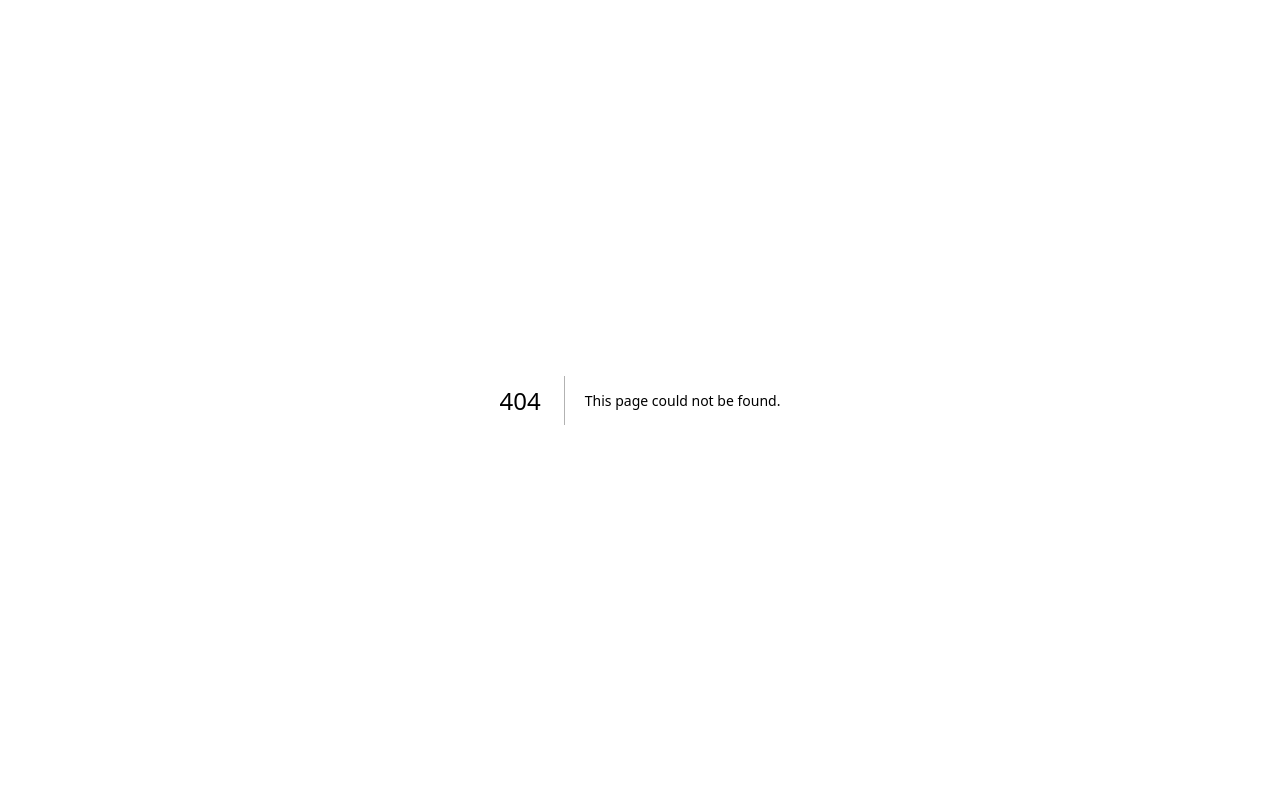
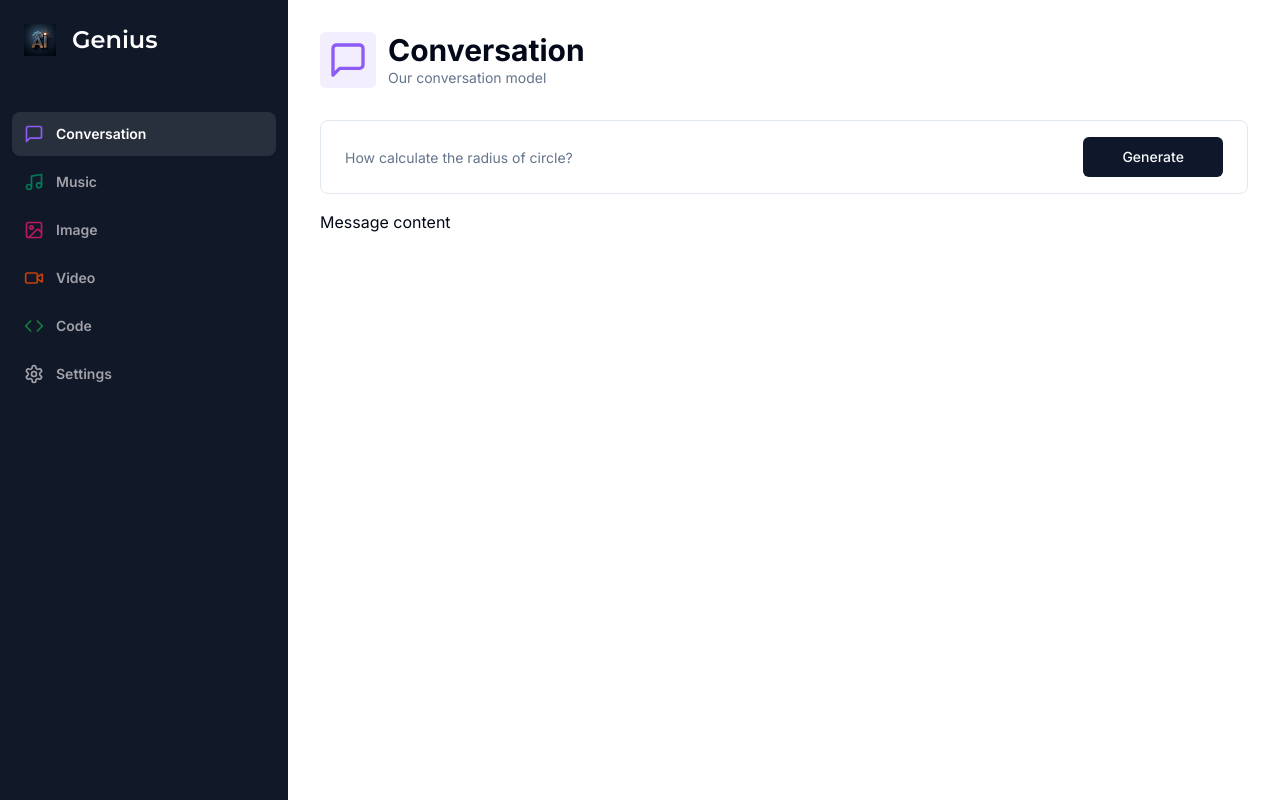
Before and after one commit to nathsouzadev/ai-saas, a Next.js app: page /conversation in a window 1280 px wide. Before the commit this address had no page. Built offline with nearby package versions, Linux system fonts and the light colour scheme.

Commit message:
[feat]create conversation page

```diff
--- /dev/null
+++ b/app/(dashboard)/(routes)/conversation/constants.ts
@@ -0,0 +1,5 @@
+import * as z from "zod";
+
+export const formSchema = z.object({
+  prompt: z.string().min(1, { message: "Prompt is required" }),
+});
--- /dev/null
+++ b/app/(dashboard)/(routes)/conversation/page.tsx
@@ -0,0 +1,71 @@
+"use client";
+
+import * as z from "zod";
+import Heading from "@/components/heading";
+import { MessageSquare } from "lucide-react";
+import { useForm } from "react-hook-form";
+import { formSchema } from "./constants";
+import { zodResolver } from "@hookform/resolvers/zod";
+import { Form, FormControl, FormField, FormItem } from "@/components/ui/form";
+import { Input } from "@/components/ui/input";
+import { Button } from "@/components/ui/button";
+
+const ConversationPage = () => {
+  const form = useForm<z.infer<typeof formSchema>>({
+    resolver: zodResolver(formSchema),
+    defaultValues: {
+      prompt: "",
+    },
+  });
+
+  const isLoading = form.formState.isSubmitting;
+  const onSubmit = async (values: z.infer<typeof formSchema>) =>
+    console.log(values);
+
+  return (
+    <div>
+      <Heading
+        title="Conversation"
+        description="Our conversation model"
+        icon={MessageSquare}
+        iconColor="text-violet-500"
+        bgColor="bg-violet-500/10"
+      />
+      <div className="px-4 lg:px-8">
+        <div>
+          <Form {...form}>
+            <form
+              onSubmit={form.handleSubmit(onSubmit)}
+              className="rounded-lg border w-full p-4 px-3 md:px-6 focus-within:shadow-sm grid grid-cols-12 gap-2"
+            >
+              <FormField
+                name="prompt"
+                render={({ field }) => (
+                  <FormItem className="col-span-12 lg:col-span-10">
+                    <FormControl className="m-0 p-0">
+                      <Input
+                        className="border-0 outline-0 focus-visible:ring-0 focus-visible:ring-transparent"
+                        disabled={isLoading}
+                        placeholder="How calculate the radius of circle?"
+                        {...field}
+                      />
+                    </FormControl>
+                  </FormItem>
+                )}
+              />
+              <Button
+                className="col-span-12 lg:col-span-2 w-full"
+                disabled={isLoading}
+              >
+                Generate
+              </Button>
+            </form>
+          </Form>
+        </div>
+        <div className="space-y-4 mt-4">Message content</div>
+      </div>
+    </div>
+  );
+};
+
+export default ConversationPage;
--- a/app/routes.ts
+++ b/app/routes.ts
@@ -25,6 +25,13 @@
     bgColor: "bg-violet-500/10",
   },
   {
+    label: "Music",
+    icon: MusicIcon,
+    href: "/music",
+    color: "text-emerald-700",
+    bgColor: "bg-emerald-700/10",
+  },
+  {
     label: "Image",
     icon: ImageIcon,
     href: "/image",
@@ -37,13 +44,6 @@
     href: "/video",
     color: "text-orange-700",
     bgColor: "bg-orange-700/10",
-  },
-  {
-    label: "Music",
-    icon: MusicIcon,
-    href: "/music",
-    color: "text-emerald-700",
-    bgColor: "bg-emerald-700/10",
   },
   {
     label: "Code",
--- /dev/null
+++ b/components/heading.tsx
@@ -0,0 +1,32 @@
+import { cn } from "@/lib/utils";
+import { LucideIcon } from "lucide-react";
+
+interface HeadingProps {
+  title: string;
+  description: string;
+  icon: LucideIcon;
+  iconColor?: string;
+  bgColor?: string;
+}
+
+const Heading = ({
+  title,
+  description,
+  icon: Icon,
+  iconColor,
+  bgColor,
+}: HeadingProps) => {
+  return (
+    <div className="px-4 lg:px-8 flex items-center gap-x-3 mb-8">
+      <div className={cn("p-2 w-fit rounded-md", bgColor)}>
+        <Icon className={cn("w-10 h-10", iconColor)} />
+      </div>
+      <div>
+        <h2 className="text-3xl font-bold">{title}</h2>
+        <p className="text-sm text-muted-foreground">{description}</p>
+      </div>
+    </div>
+  );
+};
+
+export default Heading;
--- /dev/null
+++ b/components/ui/form.tsx
@@ -0,0 +1,176 @@
+import * as React from "react"
+import * as LabelPrimitive from "@radix-ui/react-label"
+import { Slot } from "@radix-ui/react-slot"
+import {
+  Controller,
+  ControllerProps,
+  FieldPath,
+  FieldValues,
+  FormProvider,
+  useFormContext,
+} from "react-hook-form"
+
+import { cn } from "@/lib/utils"
+import { Label } from "@/components/ui/label"
+
+const Form = FormProvider
+
+type FormFieldContextValue<
+  TFieldValues extends FieldValues = FieldValues,
+  TName extends FieldPath<TFieldValues> = FieldPath<TFieldValues>
+> = {
+  name: TName
+}
+
+const FormFieldContext = React.createContext<FormFieldContextValue>(
+  {} as FormFieldContextValue
+)
+
+const FormField = <
+  TFieldValues extends FieldValues = FieldValues,
+  TName extends FieldPath<TFieldValues> = FieldPath<TFieldValues>
+>({
+  ...props
+}: ControllerProps<TFieldValues, TName>) => {
+  return (
+    <FormFieldContext.Provider value={{ name: props.name }}>
+      <Controller {...props} />
+    </FormFieldContext.Provider>
+  )
+}
+
+const useFormField = () => {
+  const fieldContext = React.useContext(FormFieldContext)
+  const itemContext = React.useContext(FormItemContext)
+  const { getFieldState, formState } = useFormContext()
+
+  const fieldState = getFieldState(fieldContext.name, formState)
+
+  if (!fieldContext) {
+    throw new Error("useFormField should be used within <FormField>")
+  }
+
+  const { id } = itemContext
+
+  return {
+    id,
+    name: fieldContext.name,
+    formItemId: `${id}-form-item`,
+    formDescriptionId: `${id}-form-item-description`,
+    formMessageId: `${id}-form-item-message`,
+    ...fieldState,
+  }
+}
+
+type FormItemContextValue = {
+  id: string
+}
+
+const FormItemContext = React.createContext<FormItemContextValue>(
+  {} as FormItemContextValue
+)
+
+const FormItem = React.forwardRef<
+  HTMLDivElement,
+  React.HTMLAttributes<HTMLDivElement>
+>(({ className, ...props }, ref) => {
+  const id = React.useId()
+
+  return (
+    <FormItemContext.Provider value={{ id }}>
+      <div ref={ref} className={cn("space-y-2", className)} {...props} />
+    </FormItemContext.Provider>
+  )
+})
+FormItem.displayName = "FormItem"
+
+const FormLabel = React.forwardRef<
+  React.ElementRef<typeof LabelPrimitive.Root>,
+  React.ComponentPropsWithoutRef<typeof LabelPrimitive.Root>
+>(({ className, ...props }, ref) => {
+  const { error, formItemId } = useFormField()
+
+  return (
+    <Label
+      ref={ref}
+      className={cn(error && "text-destructive", className)}
+      htmlFor={formItemId}
+      {...props}
+    />
+  )
+})
+FormLabel.displayName = "FormLabel"
+
+const FormControl = React.forwardRef<
+  React.ElementRef<typeof Slot>,
+  React.ComponentPropsWithoutRef<typeof Slot>
+>(({ ...props }, ref) => {
+  const { error, formItemId, formDescriptionId, formMessageId } = useFormField()
+
+  return (
+    <Slot
+      ref={ref}
+      id={formItemId}
+      aria-describedby={
+        !error
+          ? `${formDescriptionId}`
+          : `${formDescriptionId} ${formMessageId}`
+      }
+      aria-invalid={!!error}
+      {...props}
+    />
+  )
+})
+FormControl.displayName = "FormControl"
+
+const FormDescription = React.forwardRef<
+  HTMLParagraphElement,
+  React.HTMLAttributes<HTMLParagraphElement>
+>(({ className, ...props }, ref) => {
+  const { formDescriptionId } = useFormField()
+
+  return (
+    <p
+      ref={ref}
+      id={formDescriptionId}
+      className={cn("text-sm text-muted-foreground", className)}
+      {...props}
+    />
+  )
+})
+FormDescription.displayName = "FormDescription"
+
+const FormMessage = React.forwardRef<
+  HTMLParagraphElement,
+  React.HTMLAttributes<HTMLParagraphElement>
+>(({ className, children, ...props }, ref) => {
+  const { error, formMessageId } = useFormField()
+  const body = error ? String(error?.message) : children
+
+  if (!body) {
+    return null
+  }
+
+  return (
+    <p
+      ref={ref}
+      id={formMessageId}
+      className={cn("text-sm font-medium text-destructive", className)}
+      {...props}
+    >
+      {body}
+    </p>
+  )
+})
+FormMessage.displayName = "FormMessage"
+
+export {
+  useFormField,
+  Form,
+  FormItem,
+  FormLabel,
+  FormControl,
+  FormDescription,
+  FormMessage,
+  FormField,
+}
--- /dev/null
+++ b/components/ui/input.tsx
@@ -0,0 +1,25 @@
+import * as React from "react"
+
+import { cn } from "@/lib/utils"
+
+export interface InputProps
+  extends React.InputHTMLAttributes<HTMLInputElement> {}
+
+const Input = React.forwardRef<HTMLInputElement, InputProps>(
+  ({ className, type, ...props }, ref) => {
+    return (
+      <input
+        type={type}
+        className={cn(
+          "flex h-10 w-full rounded-md border border-input bg-background px-3 py-2 text-sm ring-offset-background file:border-0 file:bg-transparent file:text-sm file:font-medium placeholder:text-muted-foreground focus-visible:outline-none focus-visible:ring-2 focus-visible:ring-ring focus-visible:ring-offset-2 disabled:cursor-not-allowed disabled:opacity-50",
+          className
+        )}
+        ref={ref}
+        {...props}
+      />
+    )
+  }
+)
+Input.displayName = "Input"
+
+export { Input }
--- /dev/null
+++ b/components/ui/label.tsx
@@ -0,0 +1,26 @@
+"use client"
+
+import * as React from "react"
+import * as LabelPrimitive from "@radix-ui/react-label"
+import { cva, type VariantProps } from "class-variance-authority"
+
+import { cn } from "@/lib/utils"
+
+const labelVariants = cva(
+  "text-sm font-medium leading-none peer-disabled:cursor-not-allowed peer-disabled:opacity-70"
+)
+
+const Label = React.forwardRef<
+  React.ElementRef<typeof LabelPrimitive.Root>,
+  React.ComponentPropsWithoutRef<typeof LabelPrimitive.Root> &
+    VariantProps<typeof labelVariants>
+>(({ className, ...props }, ref) => (
+  <LabelPrimitive.Root
+    ref={ref}
+    className={cn(labelVariants(), className)}
+    {...props}
+  />
+))
+Label.displayName = LabelPrimitive.Root.displayName
+
+export { Label }
--- a/package.json
+++ b/package.json
@@ -10,7 +10,9 @@
   },
   "dependencies": {
     "@clerk/nextjs": "^4.29.12",
+    "@hookform/resolvers": "^3.3.4",
     "@radix-ui/react-dialog": "^1.0.5",
+    "@radix-ui/react-label": "^2.0.2",
     "@radix-ui/react-slot": "^1.0.2",
     "class-variance-authority": "^0.7.0",
     "clsx": "^2.1.0",
@@ -18,8 +20,10 @@
     "next": "14.2.0",
     "react": "^18",
     "react-dom": "^18",
+    "react-hook-form": "^7.51.3",
     "tailwind-merge": "^2.2.2",
-    "tailwindcss-animate": "^1.0.7"
+    "tailwindcss-animate": "^1.0.7",
+    "zod": "^3.22.4"
   },
   "devDependencies": {
     "@types/node": "^20",
```
Also changed, not shown: 1 other file (tests, documents, lock files or other folders).
